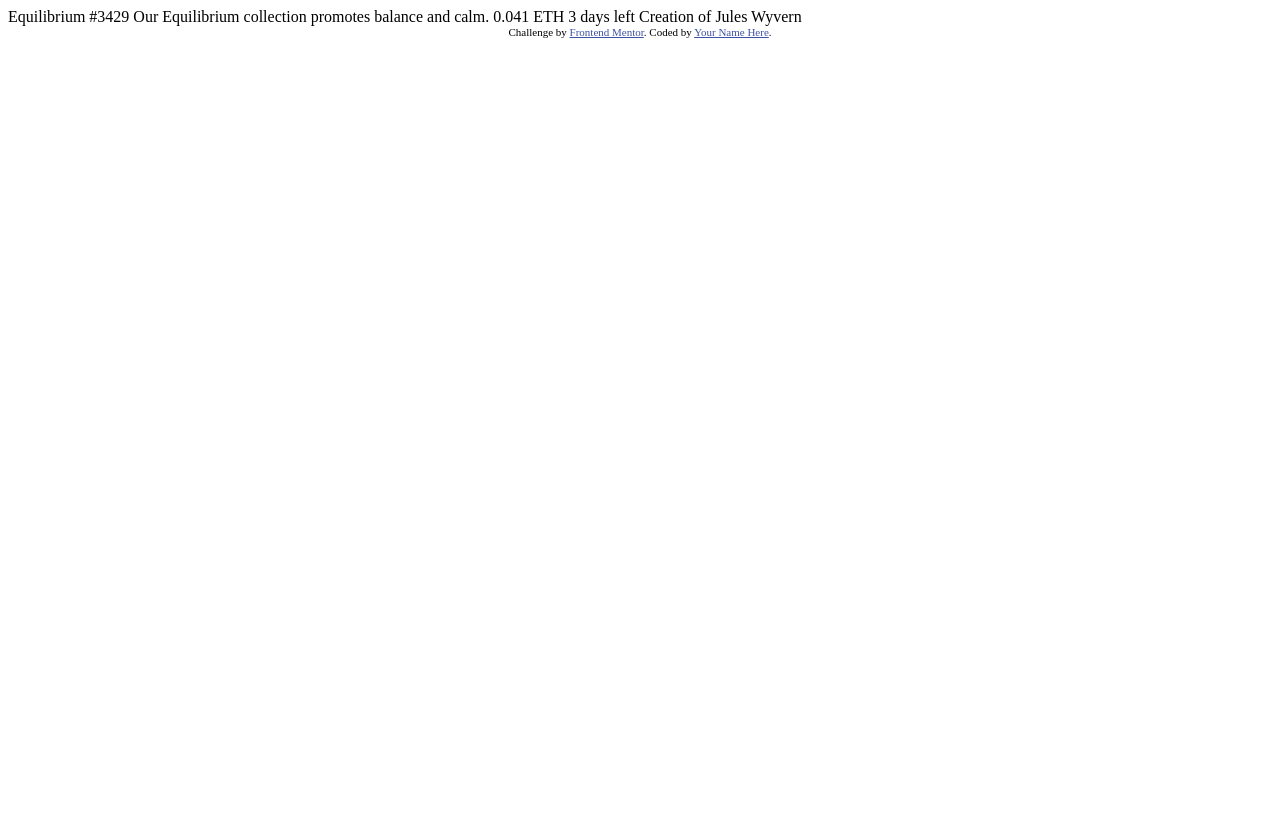
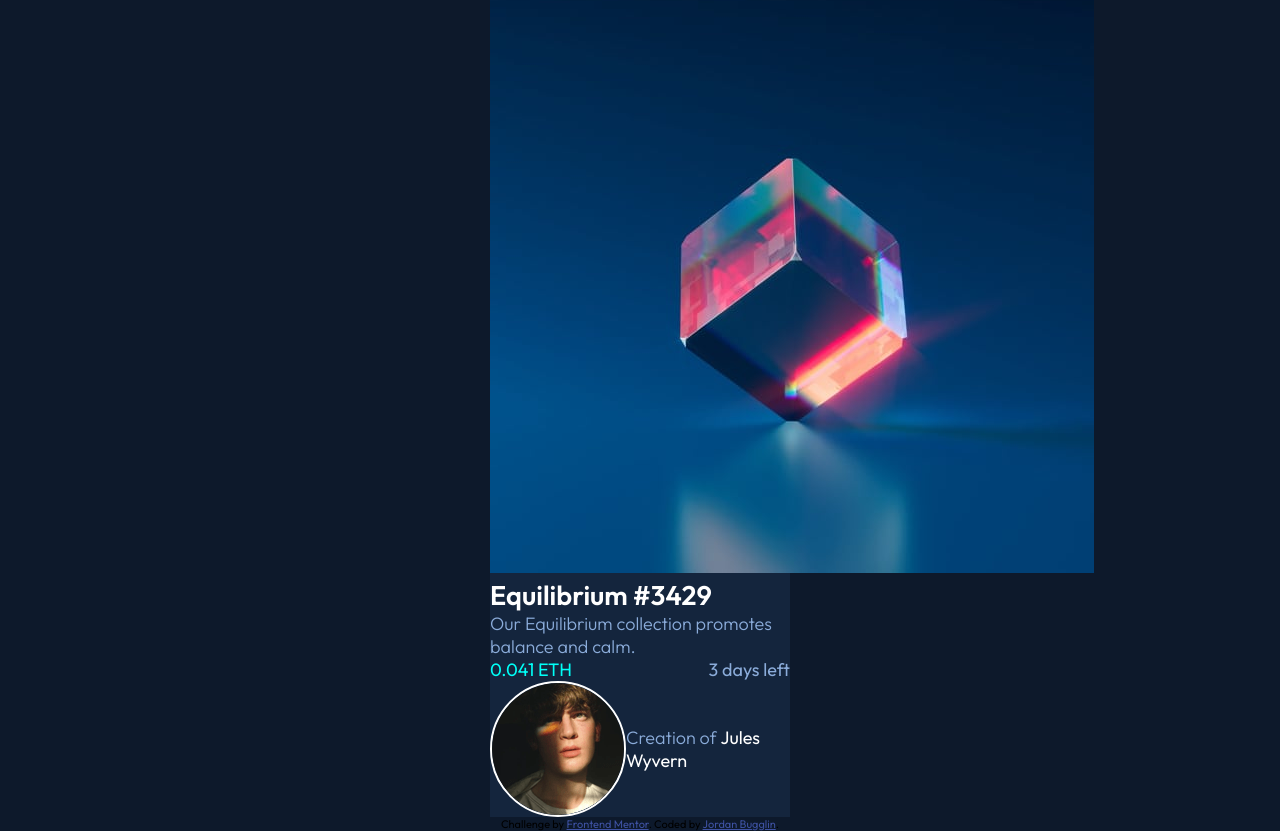
Before and after one commit to Jbugglin/nft-preview-card, a plain HTML site: page index.html in a window 1280 px wide. Before the commit the page ends 800 px from the top, so only its background shows below. Drawn offline with Linux system fonts and the light colour scheme.

Commit message:
Updated index.html
Added the proper structure to the html, and began on stylizing it.

```diff
--- a/index.html
+++ b/index.html
@@ -1,33 +1,45 @@
 <!DOCTYPE html>
 <html lang="en">
+
 <head>
     <meta charset="UTF-8">
-  <meta name="viewport" content="width=device-width, initial-scale=1.0"> <!-- displays site properly based on user's device -->
+    <meta name="viewport" content="width=device-width, initial-scale=1.0">
+    <!-- displays site properly based on user's device -->
 
     <link rel="icon" type="image/png" sizes="32x32" href="./images/favicon-32x32.png">
+    <link rel="stylesheet" href="styles.css">
 
     <title>Frontend Mentor | NFT preview card component</title>
 
     <!-- Feel free to remove these styles or customise in your own stylesheet 👍 -->
-  <style>
-    .attribution { font-size: 11px; text-align: center; }
-    .attribution a { color: hsl(228, 45%, 44%); }
-  </style>
+
 </head>
+
 <body>
+    <main>
+        <img src="./images/image-equilibrium.jpg" alt="Equilibrium">
 
-  Equilibrium #3429
+        <article>
+            <h2>Equilibrium #3429</h2>
+            <p>Our Equilibrium collection promotes balance and calm.</p>
+        </article>
 
-  Our Equilibrium collection promotes balance and calm.
+        <ul>
+            <li>0.041 ETH </li>
+            <li>3 days left </li>
+        </ul>
 
-  0.041 ETH
-  3 days left
+        <article id="card-foot">
+            <img src="./images/image-avatar.png" alt="Avatar">
+            <p>Creation of <span>Jules Wyvern</span></p>
+        </article>
+    </main>
 
-  Creation of Jules Wyvern
+
 
     <div class="attribution">
-    Challenge by <a href="https://www.frontendmentor.io?ref=challenge" target="_blank">Frontend Mentor</a>.
-    Coded by <a href="#">Your Name Here</a>.
+        Challenge by <a href="https://www.frontendmentor.io?ref=challenge" target="_blank">Frontend Mentor</a>. Coded by <a href="https://github.com/Jbugglin">Jordan Bugglin</a>.
     </div>
 </body>
+
 </html>
--- /dev/null
+++ b/styles.css
@@ -0,0 +1,81 @@
+@import url('https://fonts.googleapis.com/css2?family=Outfit:wght@300;400;600&display=swap');
+* {
+    margin: 0;
+    padding: 0;
+    box-sizing: border-box;
+}
+
+:root {
+    --softBlue: hsl(215, 51%, 70%);
+    --cyan: hsl(178, 100%, 50%);
+    --mainBg: hsl(217, 54%, 11%);
+    --cardBg: hsl(216, 50%, 16%);
+    --line: hsl(215, 32%, 27%);
+    --white: hsl(0, 0%, 100%);
+}
+
+body {
+    display: flex;
+    justify-content: center;
+    align-items: center;
+    flex-direction: column;
+    width: 100vw;
+    height: 100vh;
+    font-size: 1.125rem;
+    font-family: 'Outfit', sans-serif;
+    background-color: var(--mainBg);
+}
+
+main {
+    width: 300px;
+    height: fit-content;
+    background-color: var(--cardBg);
+}
+
+main h2 {
+    font-weight: 600;
+    color: var(--white);
+}
+
+main p {
+    font-weight: 300;
+    color: var(--softBlue);
+}
+
+ul {
+    display: flex;
+    justify-content: space-between;
+    align-items: center;
+    list-style-type: none;
+    font-weight: 400;
+    color: var(--softBlue);
+}
+
+ul :first-child {
+    color: var(--cyan);
+}
+
+#card-foot {
+    display: flex;
+    justify-content: center;
+    align-items: center;
+}
+
+#card-foot img {
+    border: 2px solid var(--white);
+    border-radius: 50%;
+}
+
+#card-foot span {
+    color: var(--white);
+    font-weight: 400;
+}
+
+.attribution {
+    font-size: 11px;
+    text-align: center;
+}
+
+.attribution a {
+    color: hsl(228, 45%, 44%);
+}
```
Lines whose indentation alone changed are shown as unchanged.
